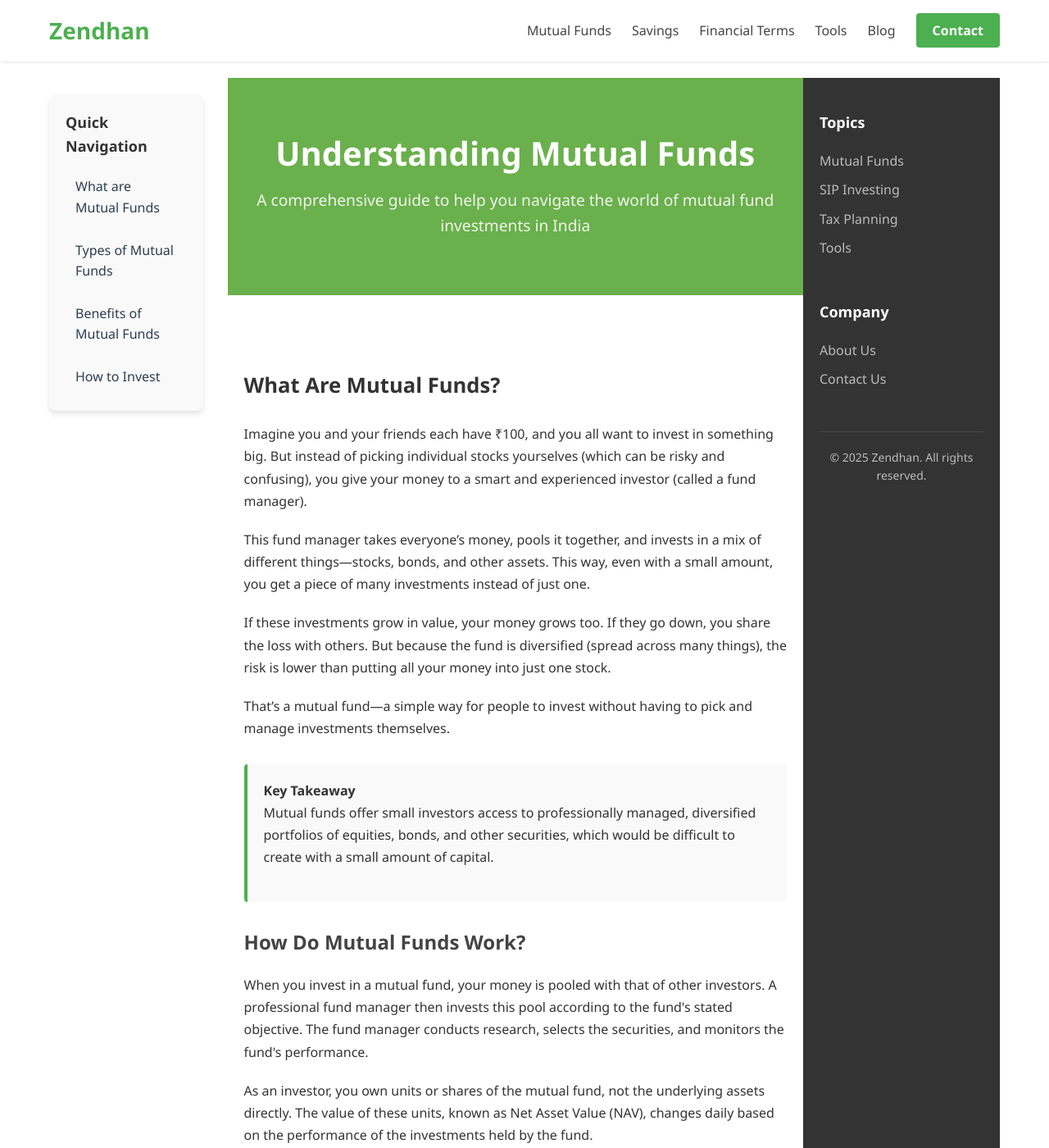
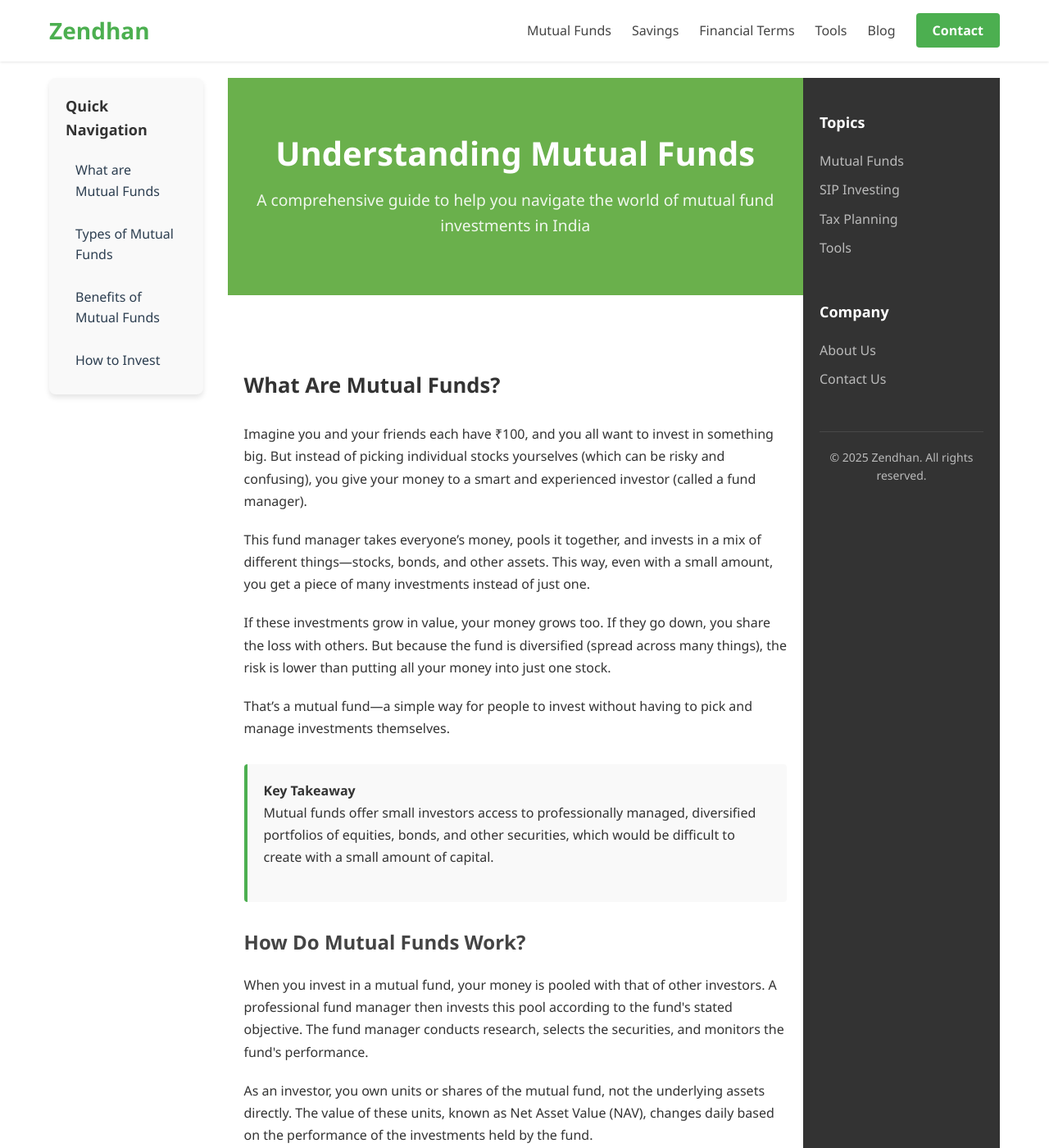
Before and after one commit to nandan11/zendhan, a Jekyll site: the page built from mutual-funds.html, in a window 1280 px wide and 1400 px high. Shown: the whole window at 82% size. Built offline with Jekyll 4.4.1, drawn with Linux system fonts in a browser that asks for light colours.

Commit message:
Update mutual-funds.css

```diff
--- a/assets/css/mutual-funds.css
+++ b/assets/css/mutual-funds.css
@@ -6,6 +6,7 @@
 /* Page layout structure */
 .page-layout {
   display: flex;
+  flex-direction: row; /* Horizontal layout */
   max-width: 1200px;
   margin: 0 auto;
   padding: 20px;
@@ -14,9 +15,10 @@
 /* Main content area */
 .main-content {
   flex-grow: 1;
+  width: 100%;
   padding-left: 0;
   padding-right: 0;
-  margin-top: 20px;
+  margin-top: 0px;
 }
 
 .content-block:first-of-type {
@@ -29,7 +31,7 @@
   background: #6ab04c; /* Solid green color */
   padding: 40px 0;
   text-align: center;
-  margin-bottom: 10px;
+  margin-bottom: 20px;
   width: 100%;
 }
 
@@ -110,8 +112,15 @@
   border-radius: 8px;
   box-shadow: 0 4px 6px rgba(0, 0, 0, 0.1);
   margin-right: 30px;
-  margin-top: 20px;
 }
+
+/* Right side content container */
+.right-content {
+  display: flex;
+  flex-direction: column;
+  flex-grow: 1; /* Take up remaining horizontal space */
+}
+
 
 .quick-navigation h3 {
   margin-bottom: 15px;
```
